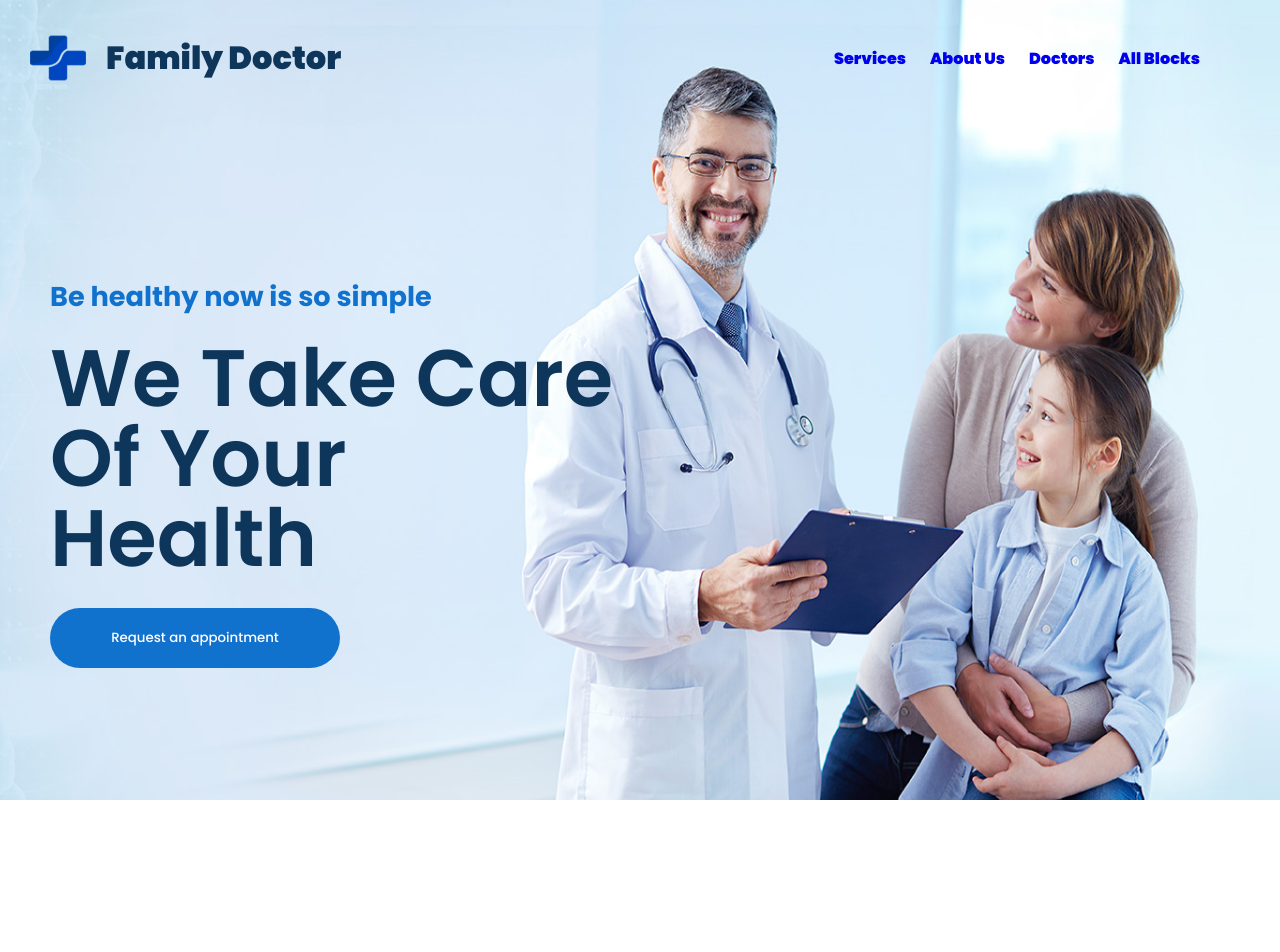
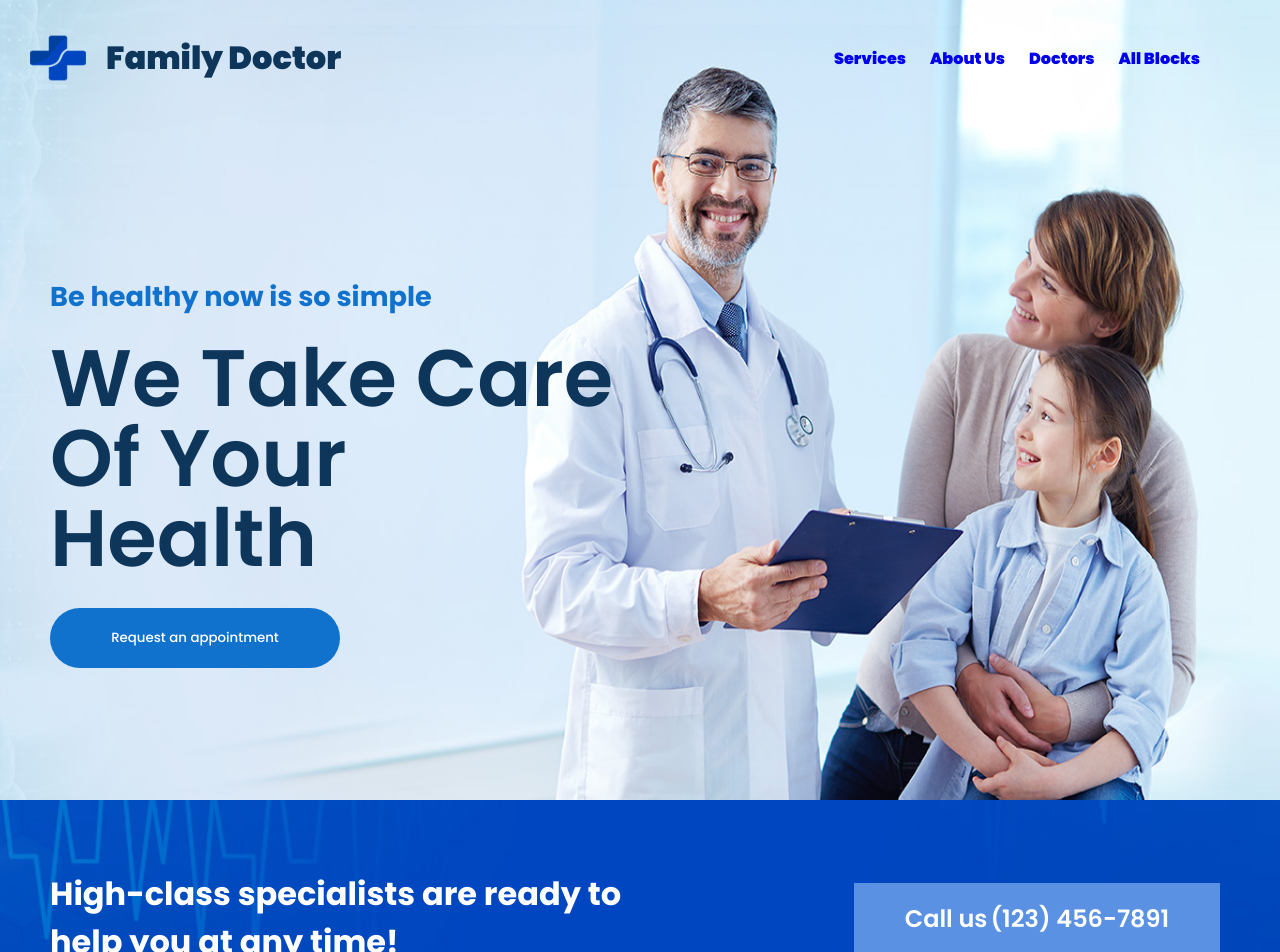
Before and after one commit to vigneshiyergithub/Family-Doctor, a React (Create React App) app: page / in a window 1280 px wide. Shown: the top 952 px of the page. Before the commit the page ends 800 px from the top, so only its background shows below. Built offline with nearby package versions, Linux system fonts and the light colour scheme.

Commit message:
call commit

```diff
--- a/src/App.js
+++ b/src/App.js
@@ -1,11 +1,13 @@
 import React from 'react';
 import './App.css';
+import Call from './components/Call/Call';
 import Hero from './components/Hero/Hero';
 
 function App() {
   return (
     <div className="App">
       <Hero />
+      <Call />
     </div>
   );
 }
--- /dev/null
+++ b/src/components/Call/Call.css
@@ -0,0 +1,45 @@
+.call-section{
+    display: flex;
+    padding: 70px 30px;
+    background: url(../../bg-images/call-bg.jpg);
+    background-color: rgb(51, 139, 240);
+    background-repeat: no-repeat;
+    background-position: center;
+    background-size: cover;
+    color: #fff;
+    align-items: center;
+    justify-content: space-between;
+    width: 100%;
+}
+
+.call-section >h3{
+    color: #fff;
+    font-size: 2rem;
+    width: 50%;
+    margin-left: 20px;
+}
+
+.call-section p{
+    color: #fff;
+    font-size: 1.5rem;
+    font-weight: 600;
+    width: 30%;
+    background: rgb(91, 145, 226);
+    display: flex;
+    justify-content: center;
+    align-items: center;
+    margin-right: 30px;
+    padding: 18px;
+}
+
+
+.call-section p a{
+    text-decoration: none;
+    color: #fff;
+    margin-left: 3px;
+    transition: 0.3s;
+}
+
+.call-section p a:hover{
+    opacity: .3;
+}
--- /dev/null
+++ b/src/components/Call/Call.js
@@ -0,0 +1,14 @@
+import React from 'react'
+
+import './Call.css';
+
+function Call() {
+    return (
+        <div className="call-section">
+            <h3>High-class specialists are ready to help you at any time!</h3>
+            <p>Call us <a href="(123) 456-7891">(123) 456-7891</a></p>
+        </div>
+    )
+}
+
+export default Call;
```
Also changed, not shown: src/bg-images/call-bg.jpg (added).
